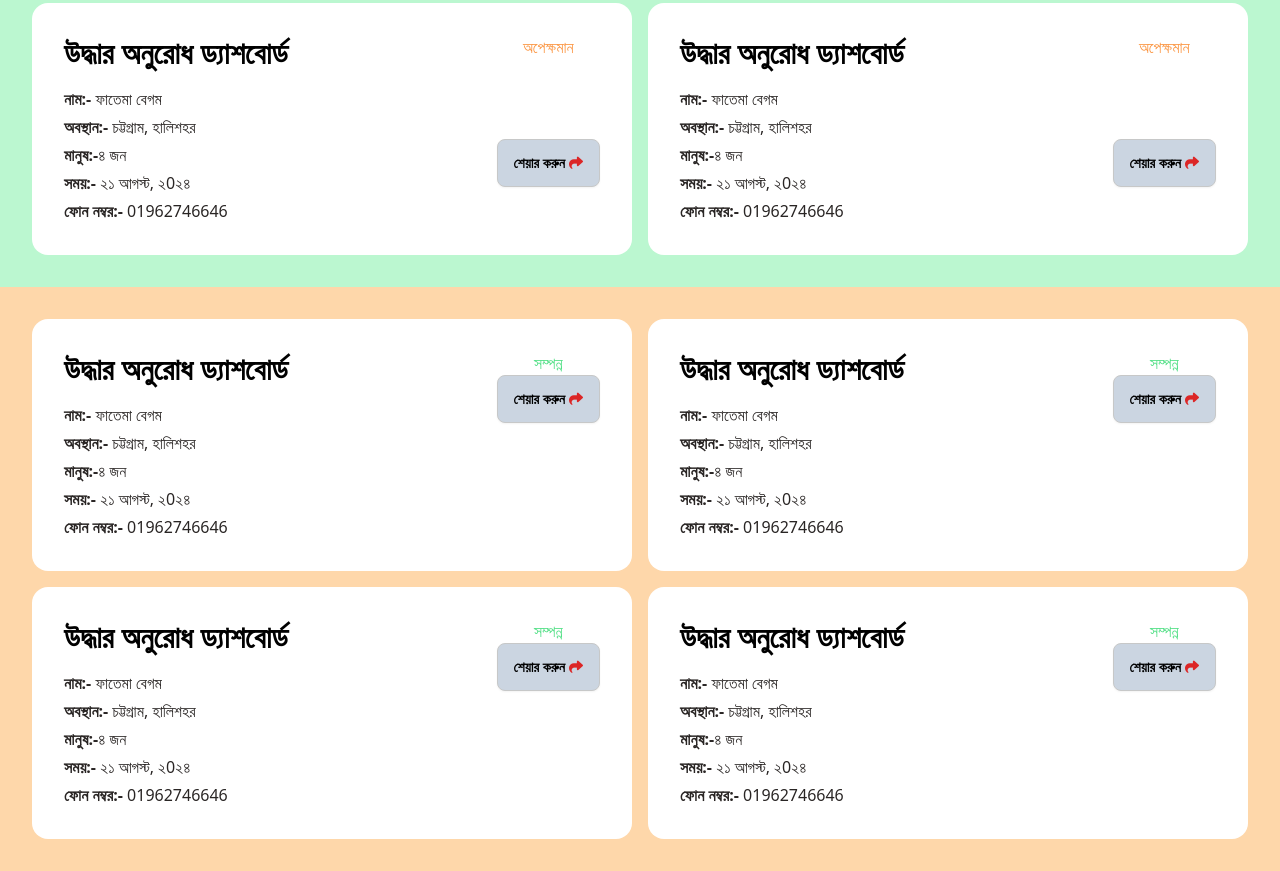
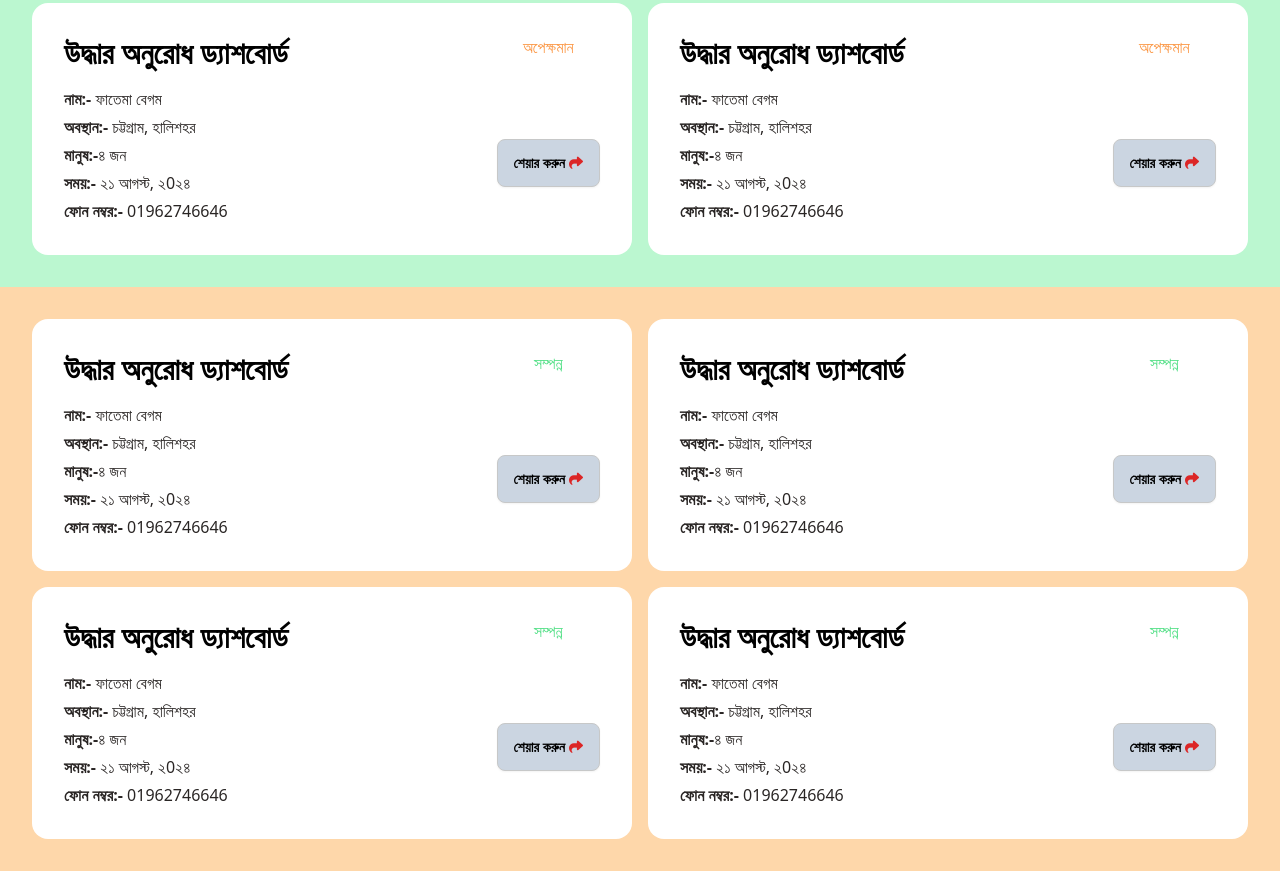
Before and after one commit to Md-Sifat-code/Card-for-Durjog-App, a plain HTML site: page index.html in a window 1280 px wide. Shown: the part 297-1168 px from the top of the page. Drawn offline with nearby package versions, Linux system fonts and the light colour scheme.

Commit message:
Adding the mistaken part and updated

```diff
--- a/index.html
+++ b/index.html
@@ -139,7 +139,7 @@
                       <p class="flex justify-center items-center gap-1 text-black font-semibold btn btn-active bg-slate-300 flex-row ">শেয়ার করুন<i class="fa-solid fa-share text-red-600"></i></p>
                     </div>
                   </div>
-                  <div>
+                  <div class="flex flex-col gap-20">
                     <h4 class="font-medium text-green-400 ">সম্পন্ন</h4>
                     <div class="hidden sm:flex">
                       <p class="flex justify-center items-center gap-1 text-black font-semibold btn btn-active bg-slate-300 flex-row ">শেয়ার করুন<i class="fa-solid fa-share text-red-600"></i></p>
@@ -162,7 +162,7 @@
                       <p class="flex justify-center items-center gap-1 text-black font-semibold btn btn-active bg-slate-300 flex-row ">শেয়ার করুন<i class="fa-solid fa-share text-red-600"></i></p>
                     </div>
                   </div>
-                  <div>
+                  <div class="flex flex-col gap-20">
                     <h4 class="font-medium text-green-400 ">সম্পন্ন</h4>
                     <div class="hidden sm:flex">
                       <p class="flex justify-center items-center gap-1 text-black font-semibold btn btn-active bg-slate-300 flex-row ">শেয়ার করুন<i class="fa-solid fa-share text-red-600"></i></p>
@@ -185,7 +185,7 @@
                       <p class="flex justify-center items-center gap-1 text-black font-semibold btn btn-active bg-slate-300 flex-row ">শেয়ার করুন<i class="fa-solid fa-share text-red-600"></i></p>
                     </div>
                   </div>
-                  <div>
+                  <div class="flex flex-col gap-20">
                     <h4 class="font-medium text-green-400 ">সম্পন্ন</h4>
                     <div class="hidden sm:flex">
                       <p class="flex justify-center items-center gap-1 text-black font-semibold btn btn-active bg-slate-300 flex-row ">শেয়ার করুন<i class="fa-solid fa-share text-red-600"></i></p>
@@ -208,7 +208,7 @@
                       <p class="flex justify-center items-center gap-1 text-black font-semibold btn btn-active bg-slate-300 flex-row ">শেয়ার করুন<i class="fa-solid fa-share text-red-600"></i></p>
                     </div>
                   </div>
-                  <div>
+                  <div class="flex flex-col gap-20">
                     <h4 class="font-medium text-green-400 ">সম্পন্ন</h4>
                     <div class="hidden sm:flex">
                       <p class="flex justify-center items-center gap-1 text-black font-semibold btn btn-active bg-slate-300 flex-row ">শেয়ার করুন<i class="fa-solid fa-share text-red-600"></i></p>
```
